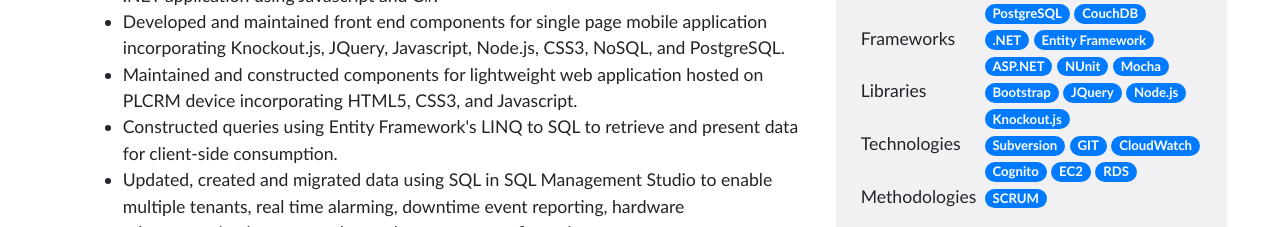
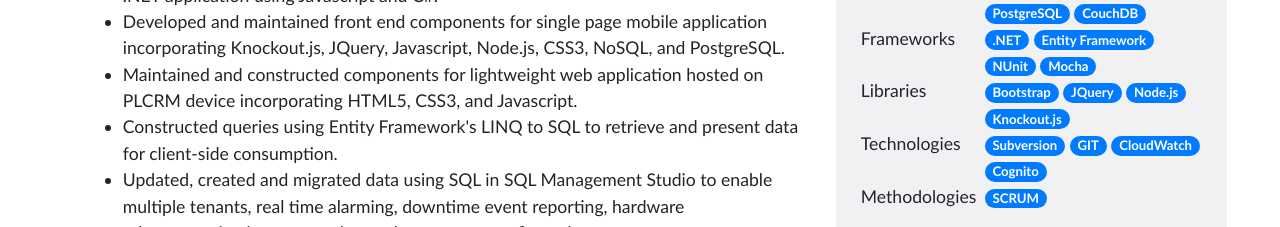
Before and after one commit to broussardmichael/resume, a plain HTML site: page index.html in a window 1280 px wide. Shown: the part 541-768 px from the top of the page. Drawn offline with Linux system fonts and the light colour scheme.

Commit message:
Updated wording, cleanup, add more details

```diff
--- a/index.html
+++ b/index.html
@@ -128,7 +128,6 @@
                         <div class="col-8">
                             <span class="badge badge-pill badge-primary larger-badge">.NET</span>
                             <span class="badge badge-pill badge-primary larger-badge">Entity Framework</span>
-                            <span class="badge badge-pill badge-primary larger-badge">ASP.NET</span>
                             <span class="badge badge-pill badge-primary larger-badge">NUnit</span>
                             <span class="badge badge-pill badge-primary larger-badge">Mocha</span>
                         </div>
@@ -149,8 +148,6 @@
                             <span class="badge badge-pill badge-primary larger-badge">GIT</span>
                             <span class="badge badge-pill badge-primary larger-badge">CloudWatch</span>
                             <span class="badge badge-pill badge-primary larger-badge">Cognito</span>
-                            <span class="badge badge-pill badge-primary larger-badge">EC2</span>
-                            <span class="badge badge-pill badge-primary larger-badge">RDS</span>
                         </div>
                     </div>
                     <div class="row ">
```
